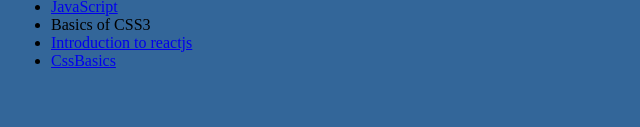
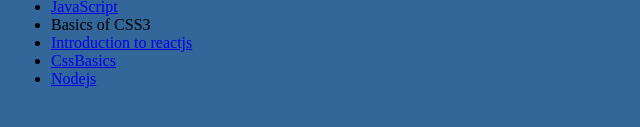
Before and after one commit to varnant/mywebsite, a plain HTML site: page index.html in a window 1280 px wide. Shown: the part 197-324 px from the top of the page, 0-640 px from the left. Drawn offline with Linux system fonts and the light colour scheme.

Commit message:
gopi-node-js

```diff
--- a/index.html
+++ b/index.html
@@ -22,6 +22,7 @@
             <li><a herf="CSS3.html">Basics of CSS3</a></li>
             <li><a href="reactjs.html">Introduction to reactjs</a></li>
             <li><a href="BasicsCss.html"> CssBasics</a></li>
+            <li><a href="gopi-node-js"> Nodejs</a></li>
         </ul>
 
        </td>
```
